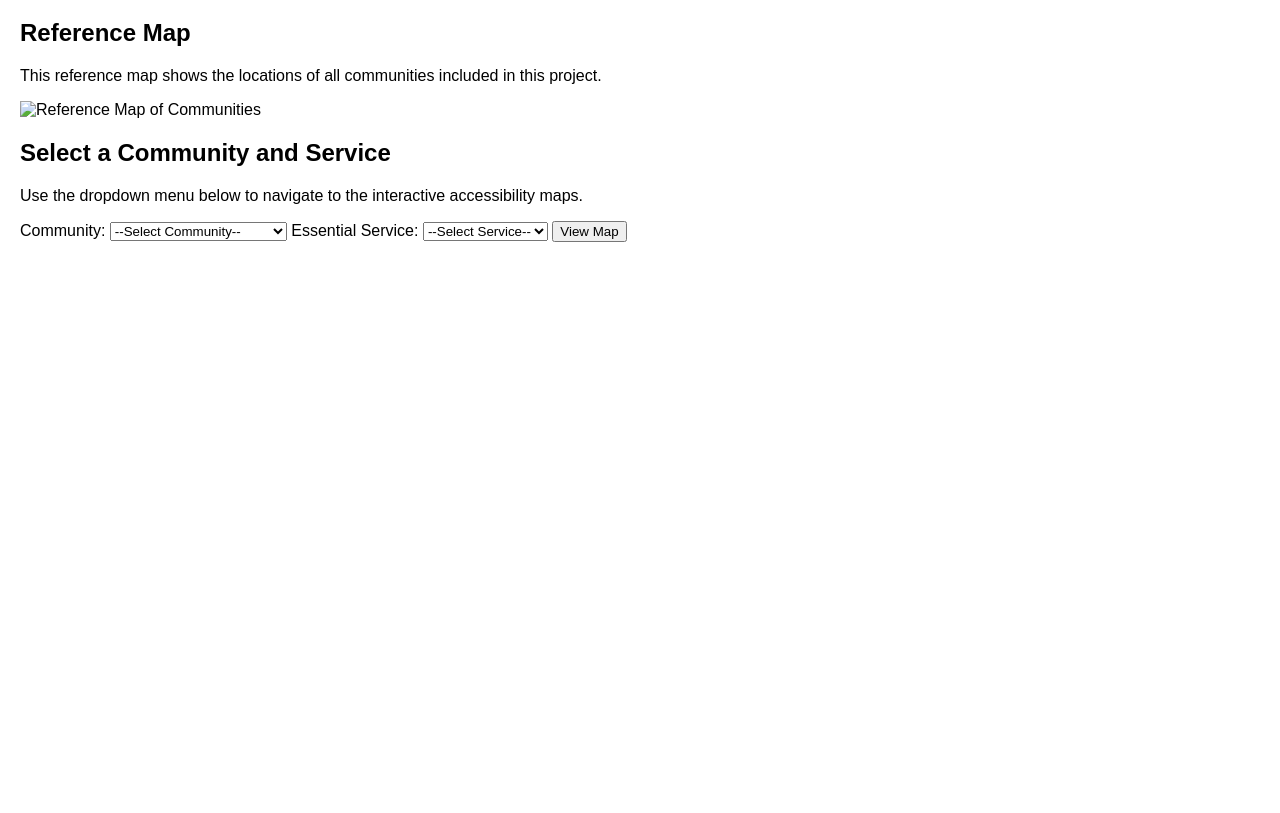
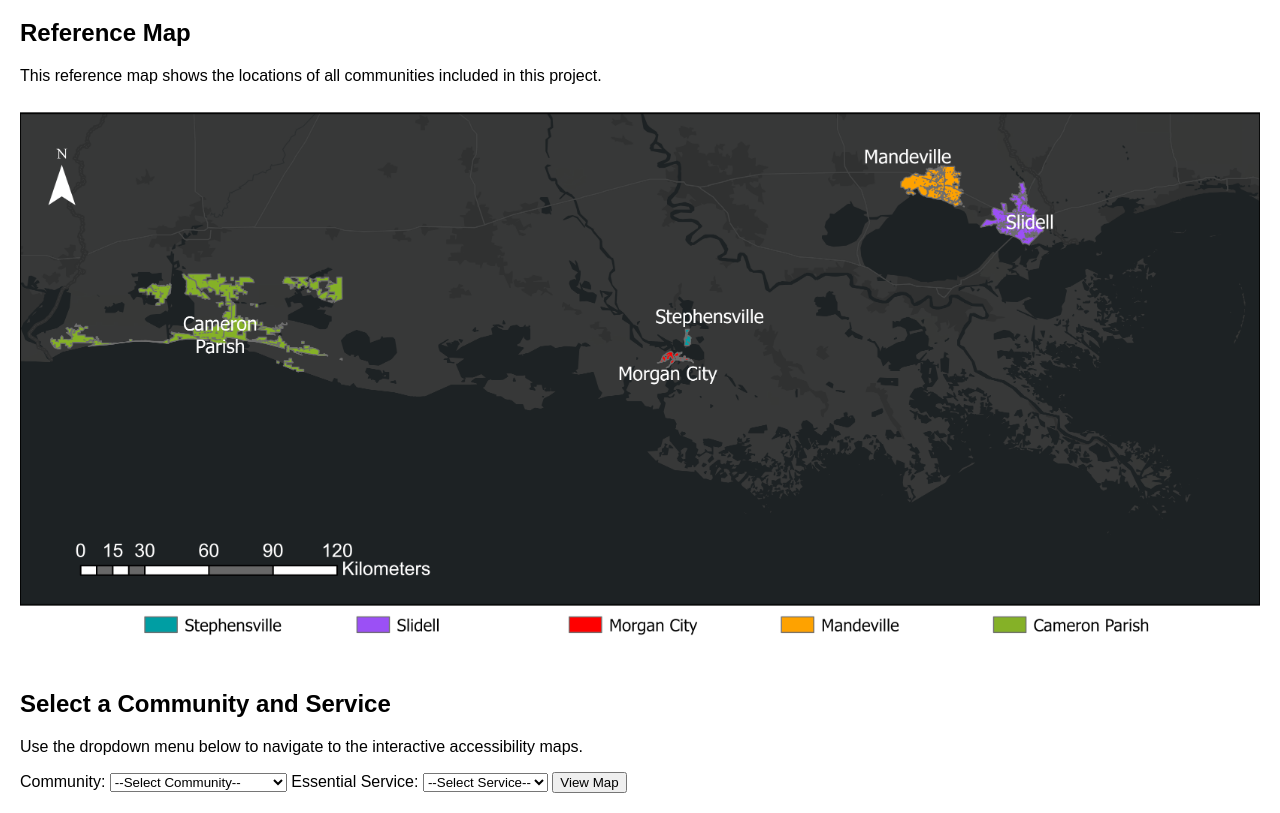
Before and after one commit to utkuhangenc/fragility_criticality, a plain HTML site: page index.html in a window 1280 px wide. Shown: the part 61-874 px from the top of the page. Before the commit the page ends 800 px from the top, so only its background shows below. Drawn offline with Linux system fonts and the light colour scheme.

Commit message:
Update index.html

```diff
--- a/index.html
+++ b/index.html
@@ -13,7 +13,7 @@
 
     <h2>Reference Map</h2>
     <p>This reference map shows the locations of all communities included in this project.</p>
-    <img src="figures/Community Boundaries Map - dark background.png" alt="Reference Map of Communities">
+    <img src="figures/community_boundaries.png" alt="Reference Map of Communities">
 
     <h2>Select a Community and Service</h2>
     <p>Use the dropdown menu below to navigate to the interactive accessibility maps.</p>
```
